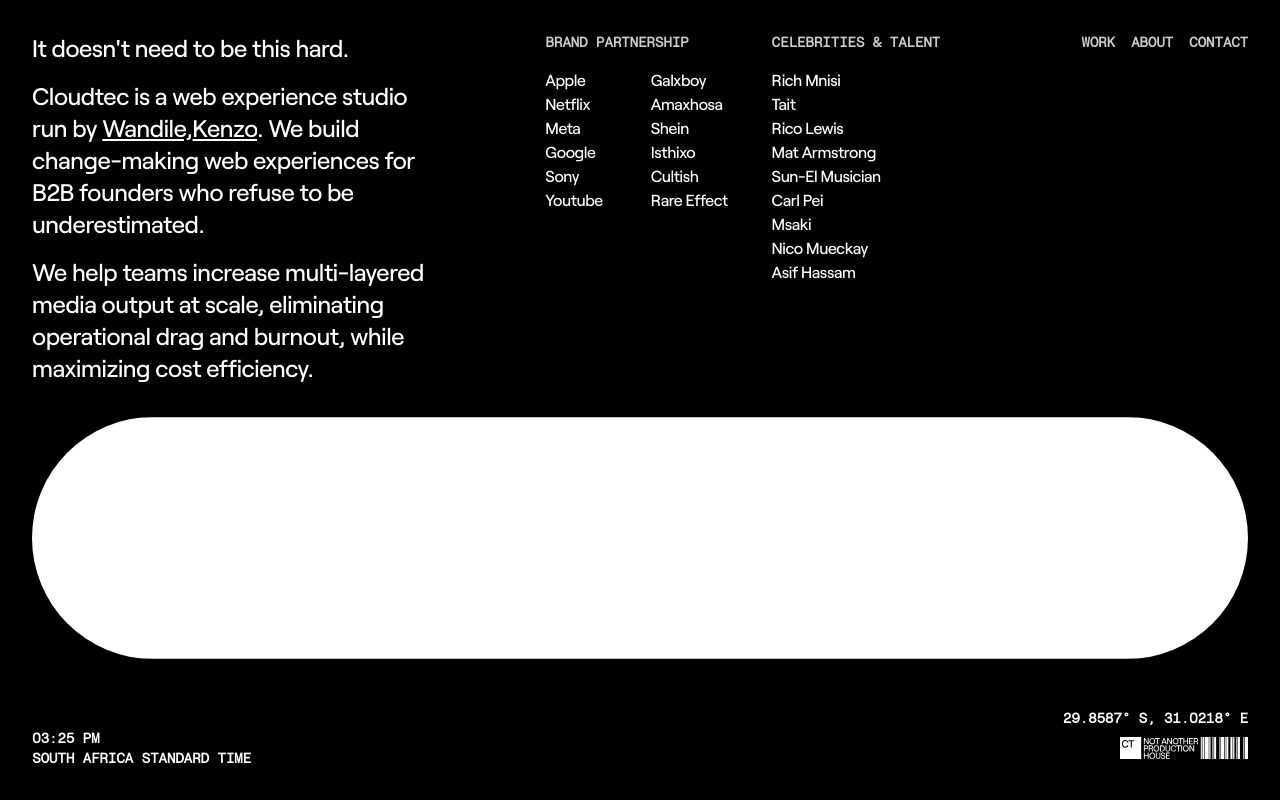
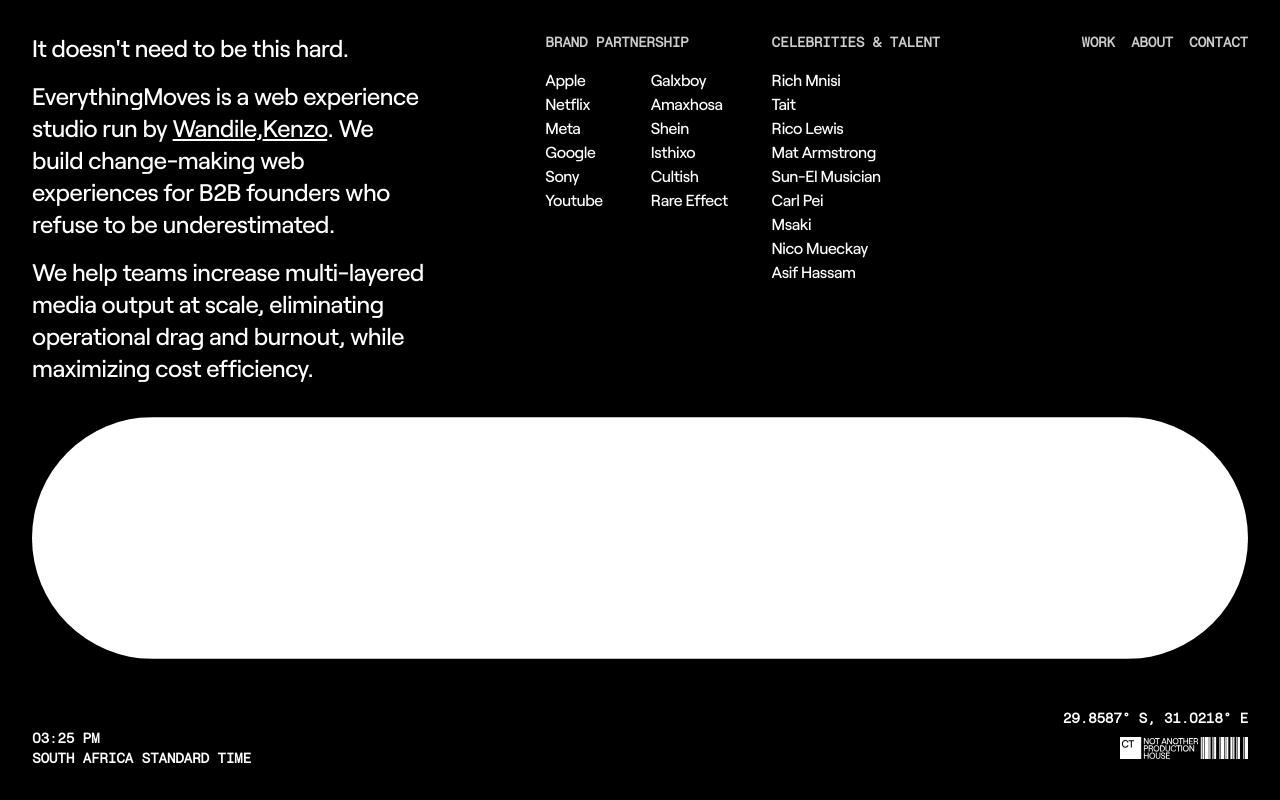
Before and after one commit to langamitch/clodtec, a Next.js app: page / in a window 1280 px wide. Built offline with nearby package versions, Linux system fonts and the light colour scheme.

Commit message:
minor fixes

```diff
--- a/app/page.tsx
+++ b/app/page.tsx
@@ -259,7 +259,7 @@
             </div>
             <div className='flex flex-col gap-0.5 leading-snug'>
               <span>Work with us:</span>
-              <span className='underline cursor-pointer'>hello@cloudtec.studio</span>
+              <span className='underline cursor-pointer'>hello@EverythingMoves.studio</span>
               <span>Founder: Wandile (Kenzo)</span>
             </div>
             <div className='flex flex-col gap-0.5 leading-snug'>
@@ -306,7 +306,7 @@
         >
           <span className='mb-4' style={{ clipPath: 'inset(0 0 100% 0)', opacity: 0 }}>It doesn't need to be this hard.</span>
           <span className='mb-4' style={{ clipPath: 'inset(0 0 100% 0)', opacity: 0 }}>
-            Cloudtec is a web experience studio run by{' '}
+            EverythingMoves is a web experience studio run by{' '}
             <span className='underline'>Wandile,</span>
             <span className='underline pl'>Kenzo</span>
             . We build change-making web experiences for B2B founders who refuse to be underestimated.
@@ -402,7 +402,7 @@
             <span className='h-8 sm:h-10 w-24 sm:w-32 relative'>
               <Image
                 src="/ct.svg"
-                alt="Cloudtec"
+                alt="EverythingMoves"
                 fill
                 className="object-contain"
               />
```
